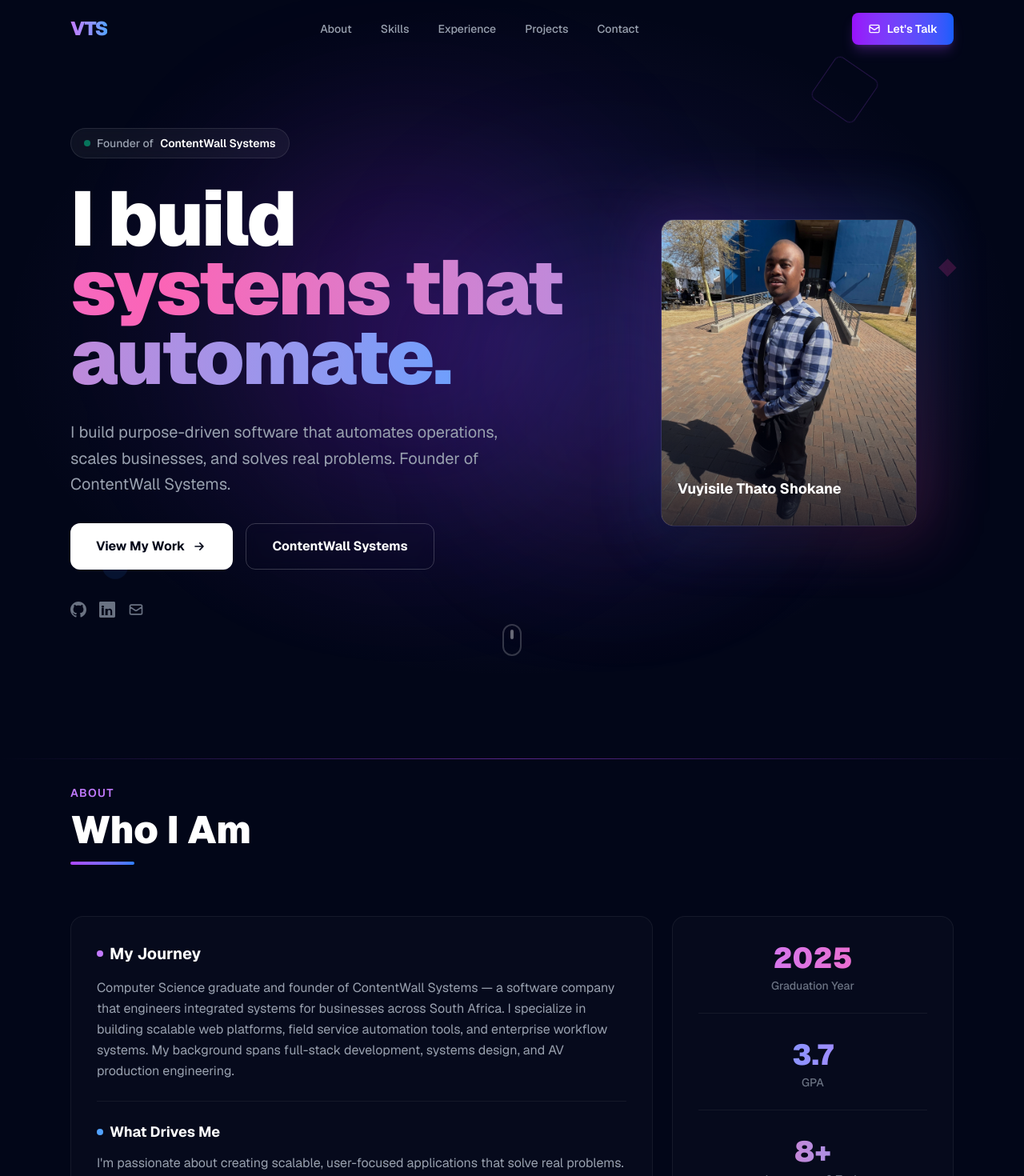
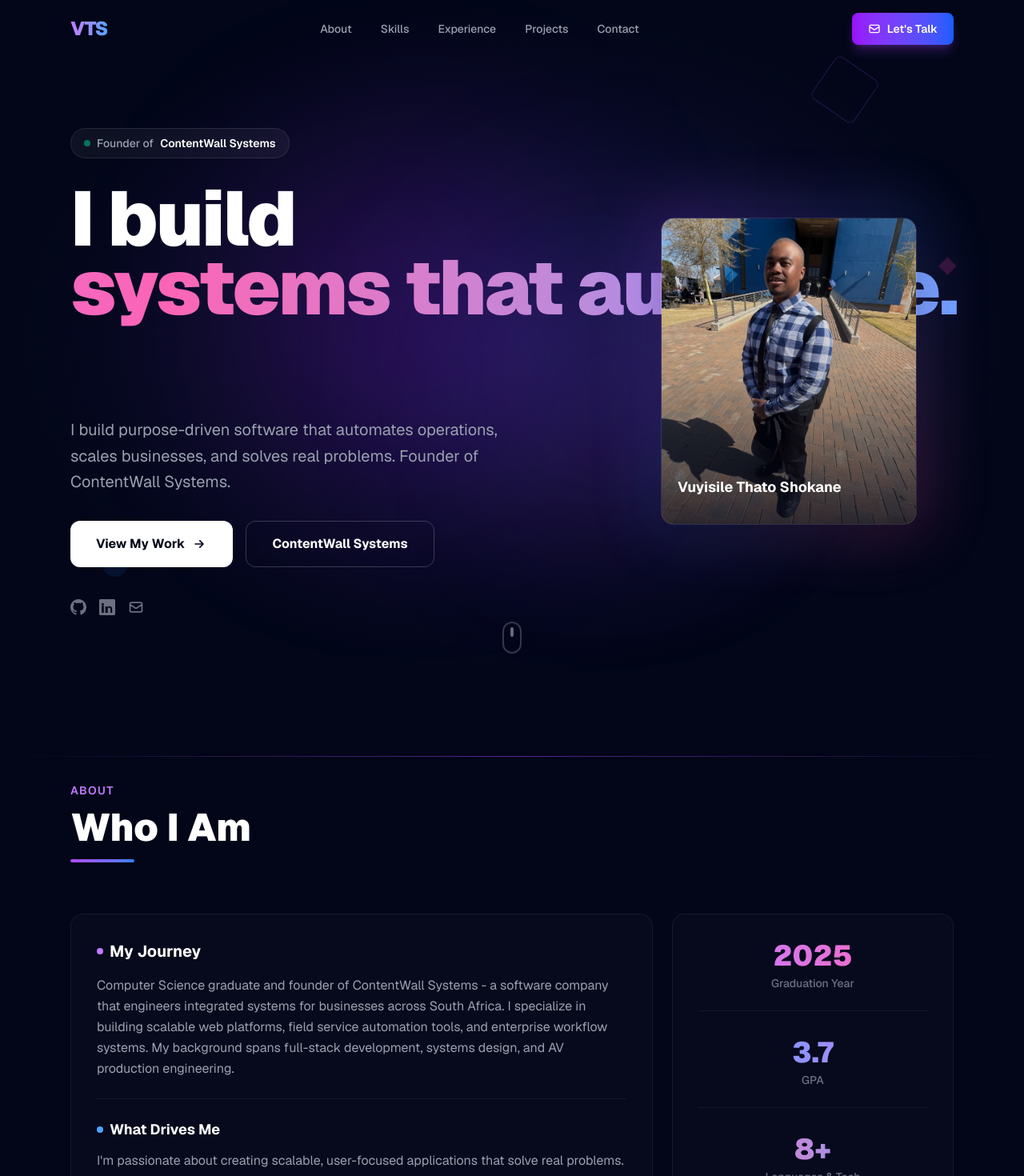
Before and after one commit to Vuyiato/portfolio, a Next.js app: page /portfolio/ in a window 1280 px wide. Shown: the top 1470 px of the page at 80% size. Built offline with nearby package versions, Linux system fonts and the light colour scheme.

Commit message:
Fix em dash rendering in bio text, fix typewriter layout shift

```diff
--- a/src/components/Hero.tsx
+++ b/src/components/Hero.tsx
@@ -81,10 +81,19 @@ export default function Hero() {
             >
               <span className="text-white">I build</span>
               <br />
-              <span className="bg-gradient-to-r from-purple-400 via-pink-400 to-blue-400 bg-clip-text text-transparent animate-gradient-x bg-[length:200%_auto]">
-                {roles[roleIndex].substring(0, charIndex)}
+              <span className="relative inline-block">
+                {/* Invisible text to reserve space for the longest role */}
+                <span className="invisible" aria-hidden="true">
+                  {roles.reduce((a, b) => a.length >= b.length ? a : b)}
+                </span>
+                {/* Visible typing text positioned on top */}
+                <span className="absolute left-0 top-0 whitespace-nowrap">
+                  <span className="bg-gradient-to-r from-purple-400 via-pink-400 to-blue-400 bg-clip-text text-transparent animate-gradient-x bg-[length:200%_auto]">
+                    {roles[roleIndex].substring(0, charIndex)}
+                  </span>
+                  <span className="inline-block w-[3px] h-[0.8em] bg-purple-400 animate-blink align-middle"></span>
+                </span>
               </span>
-              <span className="inline-block w-[3px] h-[0.8em] bg-purple-400 ml-1 animate-blink align-middle"></span>
             </h1>
 
             {/* Subtitle */}
--- a/src/data/portfolio.ts
+++ b/src/data/portfolio.ts
@@ -4,7 +4,7 @@ export const portfolioData = {
   name: "Vuyisile Thato Shokane",
   title: "Full-Stack Developer & Founder",
   subtitle: "I build purpose-driven software that automates operations, scales businesses, and solves real problems. Founder of ContentWall Systems.",
-  bio: "Computer Science graduate and founder of ContentWall Systems — a software company that engineers integrated systems for businesses across South Africa. I specialize in building scalable web platforms, field service automation tools, and enterprise workflow systems. My background spans full-stack development, systems design, and AV production engineering.",
+  bio: "Computer Science graduate and founder of ContentWall Systems - a software company that engineers integrated systems for businesses across South Africa. I specialize in building scalable web platforms, field service automation tools, and enterprise workflow systems. My background spans full-stack development, systems design, and AV production engineering.",
   email: "vuyiato1@gmail.com",
   phone: "0723012788",
   github: "https://github.com/VUYIATO",
```
